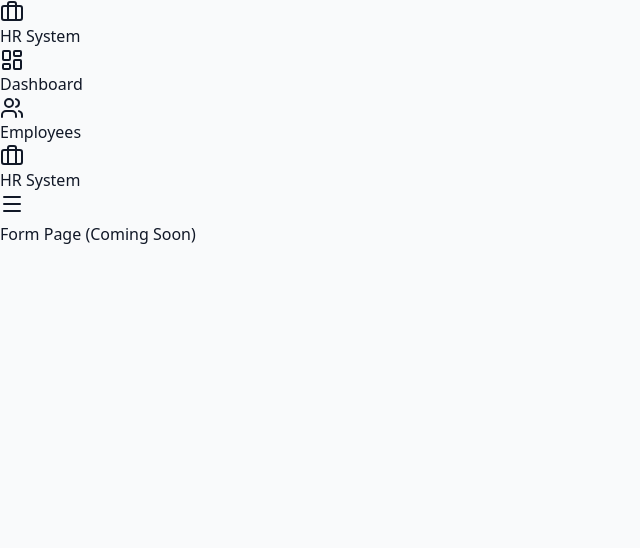
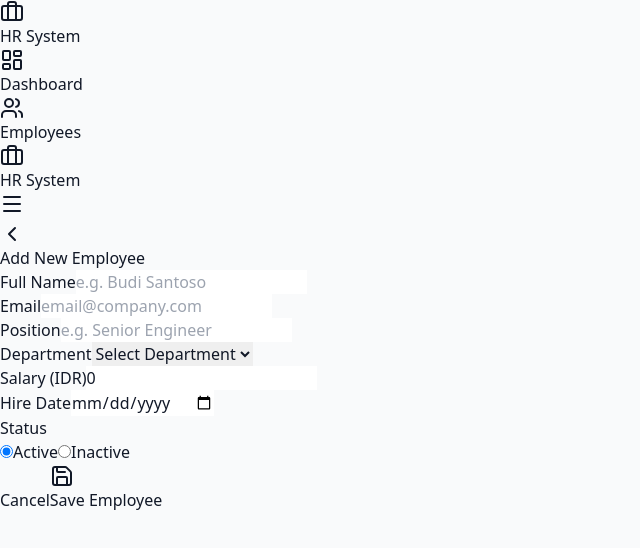
Before and after one commit to KevinDarrell/employee-management-system, a React app in the folder frontend/: page /employees/new in a window 1280 px wide. Shown: the top 548 px of the page, without its empty margins (0-640 px from the left). Built offline with nearby package versions, Linux system fonts and the light colour scheme; the HTML template or start-up script is replaced by a standard one.

Commit message:
feat: implement EmployeeForm page with React Hook Form and reusable UI components

```diff
--- a/frontend/src/App.tsx
+++ b/frontend/src/App.tsx
@@ -1,20 +1,24 @@
+import React from 'react';
 import { Routes, Route } from 'react-router-dom';
 import Layout from './components/Layout';
 import Dashboard from './pages/Dashboard';
 import EmployeeList from './pages/EmployeeList';
-
-
-const EmployeeForm = () => <div className="p-4">Form Page (Coming Soon)</div>;
+import EmployeeForm from './pages/EmployeeForm';
 
 function App() {
   return (
     <Routes>
       <Route path="/" element={<Layout />}>
+        {/* Dashboard */}
         <Route index element={<Dashboard />} />
+
+        {/* List Employees */}
         <Route path="employees" element={<EmployeeList />} />
 
+        {/* Add Employee (Create) */}
+        <Route path="employees/new" element={<EmployeeForm />} />
 
-        <Route path="employees/new" element={<EmployeeForm />} />
+        {/* Edit Employee (Update) - Menangkap ID */}
         <Route path="employees/edit/:id" element={<EmployeeForm />} />
       </Route>
     </Routes>
--- /dev/null
+++ b/frontend/src/components/ui/FormInput.tsx
@@ -0,0 +1,36 @@
+import React, { forwardRef } from 'react';
+import type { FieldError } from 'react-hook-form';
+import clsx from 'clsx';
+
+interface FormInputProps extends React.InputHTMLAttributes<HTMLInputElement> {
+  label: string;
+  error?: FieldError;
+}
+
+export const FormInput = forwardRef<HTMLInputElement, FormInputProps>(
+  ({ label, error, className, ...props }, ref) => {
+    return (
+      <div className={className}>
+        <label className="block text-sm font-medium text-gray-700 mb-1">
+          {label}
+        </label>
+        <input
+          ref={ref}
+          className={clsx(
+            "w-full px-4 py-2 border rounded-lg outline-none transition-colors",
+            "focus:ring-2 focus:ring-blue-500",
+            error
+              ? "border-red-500 focus:border-red-500"
+              : "border-gray-300 focus:border-blue-500"
+          )}
+          {...props}
+        />
+        {error && (
+          <p className="text-red-500 text-sm mt-1">{error.message}</p>
+        )}
+      </div>
+    );
+  }
+);
+
+FormInput.displayName = "FormInput";
--- /dev/null
+++ b/frontend/src/components/ui/FormSelect.tsx
@@ -0,0 +1,44 @@
+import React, { forwardRef } from 'react';
+import type { FieldError } from 'react-hook-form';
+import clsx from 'clsx';
+
+interface FormSelectProps extends React.SelectHTMLAttributes<HTMLSelectElement> {
+  label: string;
+  options: { value: string; label: string }[];
+  error?: FieldError;
+}
+
+export const FormSelect = forwardRef<HTMLSelectElement, FormSelectProps>(
+  ({ label, options, error, className, ...props }, ref) => {
+    return (
+      <div className={className}>
+        <label className="block text-sm font-medium text-gray-700 mb-1">
+          {label}
+        </label>
+        <select
+          ref={ref}
+          className={clsx(
+            "w-full px-4 py-2 border rounded-lg outline-none bg-white transition-colors",
+            "focus:ring-2 focus:ring-blue-500",
+            error
+              ? "border-red-500 focus:border-red-500"
+              : "border-gray-300 focus:border-blue-500"
+          )}
+          {...props}
+        >
+          <option value="">Select {label}</option>
+          {options.map((opt) => (
+            <option key={opt.value} value={opt.value}>
+              {opt.label}
+            </option>
+          ))}
+        </select>
+        {error && (
+          <p className="text-red-500 text-sm mt-1">{error.message}</p>
+        )}
+      </div>
+    );
+  }
+);
+
+FormSelect.displayName = "FormSelect";
--- /dev/null
+++ b/frontend/src/lib/schemas.ts
@@ -0,0 +1,14 @@
+import { z } from 'zod';
+
+export const employeeFormSchema = z.object({
+  name: z.string().min(3, "Name must be at least 3 characters"),
+  email: z.string().email("Invalid email format"),
+  position: z.string().min(2, "Position is required"),
+  department: z.string().min(1, "Please select a department"),
+  salary: z.number().min(0, "Salary cannot be negative"),
+  hire_date: z.string().min(1, "Hire date is required"),
+  status: z.enum(['active', 'inactive']),
+});
+
+// Export tipe data dari schema ini agar bisa dipakai di component
+export type EmployeeFormValues = z.infer<typeof employeeFormSchema>;
--- /dev/null
+++ b/frontend/src/pages/EmployeeForm.tsx
@@ -0,0 +1,177 @@
+import React, { useEffect } from 'react';
+import { useForm } from 'react-hook-form';
+import { zodResolver } from '@hookform/resolvers/zod';
+import { useNavigate, useParams, Link } from 'react-router-dom';
+import { ChevronLeft, Save } from 'lucide-react';
+
+import { useSaveEmployee, useEmployee } from '../hooks/useEmployees';
+import { employeeFormSchema, type EmployeeFormValues } from '../lib/schemas';
+import { FormInput } from '../components/ui/FormInput';
+import { FormSelect } from '../components/ui/FormSelect';
+
+const DEPARTMENTS = [
+  { value: 'IT', label: 'IT' },
+  { value: 'HR', label: 'HR' },
+  { value: 'Product', label: 'Product' },
+  { value: 'Marketing', label: 'Marketing' },
+];
+
+const EmployeeForm = () => {
+  const { id } = useParams();
+  const navigate = useNavigate();
+  const isEditMode = !!id;
+
+  const { data: existingEmployee, isLoading: isLoadingData } = useEmployee(id);
+  const mutation = useSaveEmployee(id);
+
+  const {
+    register,
+    handleSubmit,
+    reset,
+    formState: { errors, isSubmitting },
+  } = useForm<EmployeeFormValues>({
+    resolver: zodResolver(employeeFormSchema),
+    // FIX ERROR 2: Definisikan defaultValues disini secara eksplisit
+    defaultValues: {
+      name: '',
+      email: '',
+      position: '',
+      department: '',
+      salary: 0,
+      hire_date: '',
+      status: 'active', // <--- Default Value dihandle oleh UI (React), bukan Zod
+    },
+  });
+
+  useEffect(() => {
+    if (existingEmployee) {
+      const formattedDate = new Date(existingEmployee.hire_date).toISOString().split('T')[0];
+      reset({
+        name: existingEmployee.name,
+        email: existingEmployee.email,
+        position: existingEmployee.position,
+        department: existingEmployee.department,
+        salary: existingEmployee.salary,
+        hire_date: formattedDate,
+        status: existingEmployee.status,
+      });
+    }
+  }, [existingEmployee, reset]);
+
+  const onSubmit = (data: EmployeeFormValues) => {
+    mutation.mutate(data, {
+      onSuccess: () => navigate('/employees'),
+    });
+  };
+
+  if (isEditMode && isLoadingData) return <div className="p-8 text-center text-gray-500">Loading...</div>;
+
+  return (
+    <div className="max-w-2xl mx-auto space-y-6">
+      <div className="flex items-center space-x-4">
+        <Link to="/employees" className="p-2 hover:bg-gray-100 rounded-full text-gray-600">
+          <ChevronLeft className="w-6 h-6" />
+        </Link>
+        <h1 className="text-2xl font-bold text-gray-900">
+          {isEditMode ? 'Edit Employee' : 'Add New Employee'}
+        </h1>
+      </div>
+
+      <div className="bg-white p-6 rounded-xl shadow-sm border border-gray-100">
+        <form onSubmit={handleSubmit(onSubmit)} className="space-y-6">
+
+          <FormInput
+            label="Full Name"
+            placeholder="e.g. Budi Santoso"
+            error={errors.name}
+            {...register('name')}
+          />
+
+          <div className="grid grid-cols-1 md:grid-cols-2 gap-6">
+            <FormInput
+              label="Email"
+              type="email"
+              placeholder="email@company.com"
+              error={errors.email}
+              {...register('email')}
+            />
+            <FormInput
+              label="Position"
+              placeholder="e.g. Senior Engineer"
+              error={errors.position}
+              {...register('position')}
+            />
+          </div>
+
+          <div className="grid grid-cols-1 md:grid-cols-2 gap-6">
+            <FormSelect
+              label="Department"
+              options={DEPARTMENTS}
+              error={errors.department}
+              {...register('department')}
+            />
+            <FormInput
+              label="Salary (IDR)"
+              type="number"
+              placeholder="e.g. 10000000"
+              error={errors.salary}
+              {...register('salary', { valueAsNumber: true })}
+            />
+          </div>
+
+          <div className="grid grid-cols-1 md:grid-cols-2 gap-6">
+            <FormInput
+              label="Hire Date"
+              type="date"
+              error={errors.hire_date}
+              {...register('hire_date')}
+            />
+
+            {/* Radio Button Manual (Karena structure unik) */}
+            <div>
+              <label className="block text-sm font-medium text-gray-700 mb-1">Status</label>
+              <div className="flex space-x-4 mt-2">
+                <label className="flex items-center cursor-pointer">
+                  <input
+                    {...register('status')}
+                    type="radio"
+                    value="active"
+                    className="w-4 h-4 text-blue-600 focus:ring-blue-500 border-gray-300"
+                  />
+                  <span className="ml-2 text-gray-700">Active</span>
+                </label>
+                <label className="flex items-center cursor-pointer">
+                  <input
+                    {...register('status')}
+                    type="radio"
+                    value="inactive"
+                    className="w-4 h-4 text-red-600 focus:ring-red-500 border-gray-300"
+                  />
+                  <span className="ml-2 text-gray-700">Inactive</span>
+                </label>
+              </div>
+              {/* Menampilkan error status jika ada */}
+              {errors.status && <p className="text-red-500 text-sm mt-1">{errors.status.message}</p>}
+            </div>
+          </div>
+
+          <div className="flex justify-end pt-4 border-t border-gray-100">
+            <Link to="/employees" className="px-6 py-2 mr-4 border border-gray-300 rounded-lg text-gray-700 hover:bg-gray-50 transition-colors">
+              Cancel
+            </Link>
+            <button
+              type="submit"
+              disabled={isSubmitting || mutation.isPending}
+              className="flex items-center px-6 py-2 bg-blue-600 text-white rounded-lg hover:bg-blue-700 disabled:opacity-50 transition-colors"
+            >
+              <Save className="w-5 h-5 mr-2" />
+              {isSubmitting || mutation.isPending ? 'Saving...' : 'Save Employee'}
+            </button>
+          </div>
+        </form>
+      </div>
+    </div>
+  );
+};
+
+export default EmployeeForm;
```
